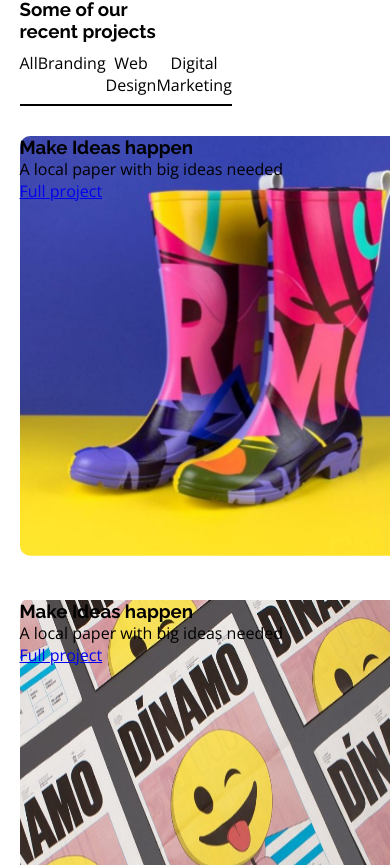
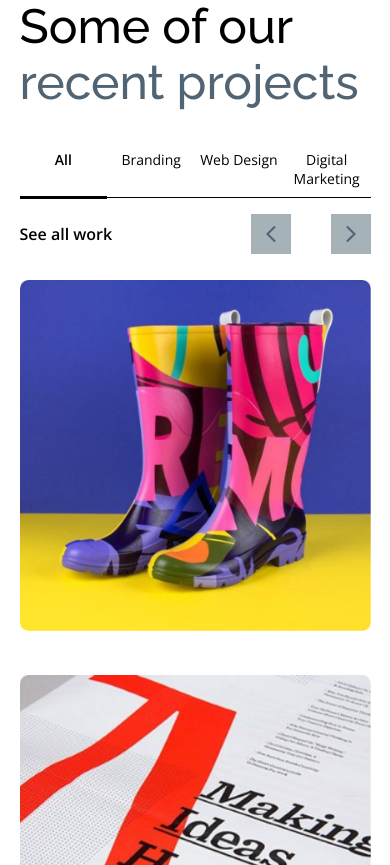
Before and after one commit to Bitterostrich/digital-spaniel, a Next.js app: page / in a window 390 px wide. Shown: the part 1799-2664 px from the top of the page. Built offline with nearby package versions, Linux system fonts and the light colour scheme.

Commit message:
functionality added to projects nav and buttons, buttons made responsive and content relevant to each section appears

```diff
--- a/app/globals.module.scss
+++ b/app/globals.module.scss
@@ -25,6 +25,18 @@
 }
 
 
+.title,.titleTwo {
+    font-family: var(--header-font);
+    font-weight:500;
+    font-size: 48px;
+    letter-spacing:0px;
+}
+
+.titleTwo {
+    color:$grey;
+    margin-bottom:30px;
+}
+
 
 
 @media (min-width: 768px) {
--- a/components/recentprojects/RecentProjects.jsx
+++ b/components/recentprojects/RecentProjects.jsx
@@ -1,5 +1,8 @@
 import styles from './projects.module.scss';
+import React, {useState} from 'react'
 import globalstyles from '@/app/globals.module.scss';
+import { MdArrowBackIos, MdArrowForwardIos } from "react-icons/md";
+
 import {whellies,
     newspaper,
     makerek,
@@ -10,6 +13,7 @@
 import Link from 'next/link'
 
 const RecentProjects = () => {
+    const [currentNav, setCurrentNav] = useState("All");
 
 
 
@@ -26,62 +30,169 @@
     ]
 
     const gridNav = [
-        {
-            content:"All"
-        },
-        {
-            content:"Branding"
-        },
-        {
-            content:"Web Design"
-        },
-        {
-            content:"Digital Marketing"
-        }
+        "All", "Branding", "Web Design", "Digital Marketing"
     ]
 
     const gridContent = [
         {
-            image:whellies,
+            category: "All",
             items: [
-                {title: "Make Ideas happen",
-                description:"A local paper with big ideas needed",
-                link: "Full project"}
+                {
+                image:whellies,
+                title: "Make Ideas happen",
+                description:"A local paper with big ideas needed A sharp new brand to inspire readers.",
+                link: "Full project"
+                },
+                {
+                image:newspaper,
+                title: "Make Ideas happen",
+                description:"A local paper with big ideas needed A sharp new brand to inspire readers.",
+                link: "Full project"
+                },
+                {
+                image:makerek,
+                title: "Make Ideas happen",
+                description:"A local paper with big ideas needed A sharp new brand to inspire readers.",
+                link: "Full project"
+                },
+                {
+                image:dinamonews,
+                title: "Make Ideas happen",
+                description:"A local paper with big ideas needed A sharp new brand to inspire readers.",
+                link: "Full project"
+                },
+
+                {
+                image:rider,
+                title: "Make Ideas happen",
+                description:"A local paper with big ideas needed A sharp new brand to inspire readers.",
+                link: "Full project"
+                },
             ]
         },
+
         {
-            image:newspaper,
+            category: "Branding",
             items: [
-                {title: "Make Ideas happen",
-                description:"A local paper with big ideas needed",
-                link: "Full project"}
+
+                {
+                image:newspaper,
+                title: "Make Ideas happen",
+                description:"A local paper with big ideas needed A sharp new brand to inspire readers.",
+                link: "Full project"
+                },
+                {
+                image:makerek,
+                title: "Make Ideas happen",
+                description:"A local paper with big ideas needed A sharp new brand to inspire readers.",
+                link: "Full project"
+                },
+                {
+                image:dinamonews,
+                title: "Make Ideas happen",
+                description:"A local paper with big ideas needed A sharp new brand to inspire readers.",
+                link: "Full project"
+                },
+
             ]
         },
+
         {
-            image:makerek,
+            category: "Web Design",
             items: [
-                {title: "Make Ideas happen",
-                description:"A local paper with big ideas needed",
-                link: "Full project"}
+
+                {
+                image:newspaper,
+                title: "Make Ideas happen",
+                description:"A local paper with big ideas needed A sharp new brand to inspire readers.",
+                link: "Full project"
+                },
+                {
+                image:makerek,
+                title: "Make Ideas happen",
+                description:"A local paper with big ideas needed A sharp new brand to inspire readers.",
+                link: "Full project"
+                },
+                {
+                image:dinamonews,
+                title: "Make Ideas happen",
+                description:"A local paper with big ideas needed A sharp new brand to inspire readers.",
+                link: "Full project"
+                },
+
+                {
+                image:rider,
+                title: "Make Ideas happen",
+                description:"A local paper with big ideas needed A sharp new brand to inspire readers.",
+                link: "Full project"
+                },
             ]
         },
+
         {
-            image:dinamonews,
+            category: "Digital Marketing",
             items: [
-                {title: "Make Ideas happen",
-                description:"A local paper with big ideas needed",
-                link: "Full project"}
+                {
+                image:whellies,
+                title: "Make Ideas happen",
+                description:"A local paper with big ideas needed A sharp new brand to inspire readers.",
+                link: "Full project"
+                },
+                {
+                image:newspaper,
+                title: "Make Ideas happen",
+                description:"A local paper with big ideas needed A sharp new brand to inspire readers.",
+                link: "Full project"
+                },
+                {
+                image:makerek,
+                title: "Make Ideas happen",
+                description:"A local paper with big ideas needed A sharp new brand to inspire readers.",
+                link: "Full project"
+                },
+                {
+                image:dinamonews,
+                title: "Make Ideas happen",
+                description:"A local paper with big ideas needed A sharp new brand to inspire readers.",
+                link: "Full project"
+                },
+
+                {
+                image:rider,
+                title: "Make Ideas happen",
+                description:"A local paper with big ideas needed A sharp new brand to inspire readers.",
+                link: "Full project"
+                },
             ]
         },
+
+    ]
+
+    const handleNavChange = (direction) => {
+        const currentIndex = gridNav.indexOf(currentNav);
+        let newIndex = currentIndex
+
+        if (direction === "next" && currentIndex < gridNav.length - 1) {
+            newIndex = currentIndex + 1
+        } else if (direction === "prev" && currentIndex > 0) {
+            newIndex = currentIndex - 1
+        }
+
+        const newCategory = gridNav[newIndex]
+        setCurrentNav(newCategory)
+    }
+
+    const filteredContent = currentNav === "All" ? gridContent : gridContent.filter(item => item.category === currentNav)
+
+    const gridFooter = [
         {
-            image:rider,
-            items: [
-                {title: "Make Ideas happen",
-                description:"A local paper with big ideas needed",
-                link: "Full project"}
-            ]
-        },
+            content:"See all work"
+        }
     ]
+
+
+    const category = gridContent.map(({category}) => category)
+    console.log(category)
 
     return (
         <>
@@ -91,47 +202,64 @@
             <div>
                 {headerText.map((title, index) => (
 
-                        <h3 key={index}>{title.title}</h3>
+                        <h3 className={title.className} key={index}>{title.title}</h3>
                 ))}
             </div>
 
 
             <div className={styles.gridWrapper}>
                 <div className={styles.gridnav}>
-                    {gridNav.map((content, index) => (
-                        <span  key={index}>{content.content}</span>
+                    {gridContent.map(({category}, index) => (
+                        <span  key={index}
+                        onClick={() => setCurrentNav(category)}
+
+                        className={`${styles.nav} ${currentNav === category ? styles.activeNav : ""}`}>{category}</span>
                     ))}
                 </div>
+
+
+
+                <div className={styles.gridfooter}>
+                {gridFooter.map((item, index) => (
+                    <p key={index} onClick={() => setCurrentNav("All")} className={styles.footerText}>{item.content}</p>
+                ))}
+                <div className={styles.footerButtons}>
+                    <div onClick={() => handleNavChange('prev')} className={`${styles.buttonWrap} ${currentNav === category ? styles.activeNav : ""}`}>
+                    <MdArrowForwardIos className={styles.buttonLeft}/>
+                    </div>
+
+                    <div onClick={() => handleNavChange('next')} className={styles.buttonWrap}>
+                    <MdArrowForwardIos className={styles.buttonRight}/>
+                    </div>
+
+
+                </div>
+            </div>
+
+
                 <div className={styles.grid}>
-                    {gridContent.map((image, index) => (
+                    {filteredContent.length > 0 && filteredContent[0].items.map((item, index) => (
                         <div className={styles.gridItem} key={index}>
                         <Image
                         className={styles.picture}
+                        layout="responsive"
+                        objectFit="cover"
+                        src={item.image}/>
 
-                        width={420}
-                        height={420}
 
-                        objectFit="cover"
-
-                        src={image.image}/>
-
-                        {image.items.map((item, itemIndex) => (
-                            <div className={styles.gridText} key={itemIndex}>
+                            <div className={styles.gridText}>
                                 <h3>{item.title}</h3>
                                 <p>{item.description}</p>
                                 <Link href="#">{item.link}</Link>
                             </div>
-                        ))}
+
                         </div>
-
                     ))}
+            </div>
+            </div>
 
 
 
-
-            </div>
-
-            </div>
 
 
             </div>
--- a/components/recentprojects/projects.module.scss
+++ b/components/recentprojects/projects.module.scss
@@ -1,3 +1,9 @@
+$red: #C0345E;
+$grey: #506473;
+$black: #19293A;
+$lightgrey: #50647380;
+
+
 .recentprojects {
     display:flex;
     min-height:100vh;
@@ -10,34 +16,48 @@
     display:flex;
     justify-content:space-around;
     margin-top:10px;
-    width: 50%;
+    width: 100%;
     position: relative;
+
+    .activeNav {
+        font-weight: 600;
+       &::after {
+        color:$red;
+        height: 3px;
+        bottom:-11.3px;
+
+
+       }
+    }
 
     span {
         text-align: center;
         position:relative;
+        font-size: 14px;
         width: 100%;
         &::after {
             content:"";
+
             position: absolute;
             left: 0;
             right: 0;
             width: 100%;
-            height: 2px;
+            height: 1px;
             bottom:-10px;
             background-color: black;
             transition: opacity
+        }
+
+        &:hover::after{
+            background-color:$red,
 
         }
 
-        &:hover::after{
-            background-color:red,
-
-        }
     }
 }
 
 .gridWrapper {
+
     display: flex;
     flex-direction:column;
     width:100%;
@@ -46,28 +66,172 @@
 
     .grid {
         display:grid;
-        grid-template-columns: repeat(3, 1fr);
+        // grid-template-rows: repeat(1, 1fr);
+        display:flex;
+        flex-direction: column;
         gap: 40px;
         width: 100%;
-        margin-top:40px;
+        margin-top:10px;
 
-        &:nth-child(4) {
+
+        &>:nth-child(4) {
+
+            position:relative;
+            right:0;
+            bottom:0;
             grid-column: span 2;
+
         }
 
         .gridItem {
             position: relative;
+
+            &:hover .gridText {
+
+                opacity: 1;
+                transition: opacity 0.5s ease-in-out
+            }
+
         }
 
         .gridText {
             position: absolute;
-            top: 0;
+            padding:5%;
+            bottom: 0px;
+            height:100%;
+            display: flex;
+            flex-direction: column;
+            justify-content: flex-end;
+            width: 100%;
+            background-color: rgba(0, 0, 0, 0.5);
+            border-radius:10px;
+            opacity: 0;
+
+
+            h3, p, a {
+                margin: 5px ;
+
+                color: white;
+            }
+
+            h3 {
+                font-size: clamp(0.4rem, 4vw, 1.5rem);
+                font-weight:600;
+            }
+
+            p {
+                font-size: clamp(0.3rem, 4vw, 1.2rem);
+                font-weight: 300;
+            }
+
+            a {
+                margin-top: 6px;
+                font-size: clamp(0.3rem, 4vw, 1.3rem);
+                text-decoration:none;
+                transition: text-decoration 0.5s ease;
+                position:relative;
+                width:fit-content;
+
+                &::after {
+                    content:"";
+                    position: absolute;
+                    opacity: 0;
+                    left:0;
+                    right:0;
+                    background-color: white;
+                    height: 2px;
+                    bottom: -2px;
+                    transition: opacity 0.4s ease
+
+                }
+                &:hover::after {
+                    opacity: 1;
+
+                }
+            }
+
         }
 
     }
+}
+
+.gridfooter {
+    position:relative;
+    margin-top: 10px;
+    display:flex;
+    justify-content: space-between;
+    align-items:center;
+
+    .footerText {
+        font-weight: 600;
+        position: relative;
+        cursor:pointer;
+
+        &::after {
+            content:"";
+            position:absolute;
+            bottom:-6px;
+            left:0;
+            right:0;
+
+            height: 2px;
+            background-color: $red;
+            transform-origin:left;
+            transform: scaleX(0);
+            transition:transform 0.3s ease;
+        }
+
+        &:hover::after {
+            transform:scaleX(1);
+        }
+    }
+
+    .footerButtons {
+        position:relative;
+        display:flex;
+        margin:8px 0;
+        padding:8px 0;
+        justify-content:center;
+        align-items: center;
+        gap: 40px;
 
 
+
+        .buttonWrap {
+            background-color: $lightgrey;
+            cursor:pointer;
+            padding: 10px;
+            font-size: 20px;
+            text-align:center;
+            color: $grey;
+            display:flex;
+            transition: all 0.4s;
+            justify-content: center; // Center the icon horizontally
+            align-items: center;
+
+            &:hover {
+                background-color: $black;
+                color: white;
+
+            }
+        }
+
+        .buttonLeft  {
+            transform:scale(-1);
+        }
+
+
+
+
+
+
+
+
+
+
+    }
 }
+
 
 
 
@@ -91,7 +255,7 @@
             left: 0;
             right: 0;
             width: 100%;
-            height: 2px;
+            height: 1px;
             bottom:-10px;
             background-color: black;
             transition: opacity
@@ -99,9 +263,44 @@
         }
 
         &:hover::after{
-            background-color:red,
+            background-color:$red,
 
         }
     }
 }
+
+
+.grid {
+    display:grid!important;
+    grid-template-columns: repeat(3, 1fr);
+    gap: 40px;
+    width: 100%;
+    margin-top:40px;
+
+
+    &>:nth-child(4) {
+        content:"dsfsdfsfsfsdfsdfsdf";
+        position:relative;
+        right:0;
+        bottom:0;
+        grid-column: span 2;
+
+    }
+
+    .gridItem {
+        position: relative;
+
+    }
+
+    .gridText {
+        position: absolute;
+
+
+    }
+
 }
+
+.buttonWrap {
+    font-size: 30px!important;
+}
+}
--- a/package.json
+++ b/package.json
@@ -12,6 +12,7 @@
     "next": "14.1.0",
     "react": "^18",
     "react-dom": "^18",
+    "react-icons": "^5.0.1",
     "sass": "^1.71.1"
   },
   "devDependencies": {
```
Also changed, not shown: 1 other file (tests, documents, lock files or other folders).
